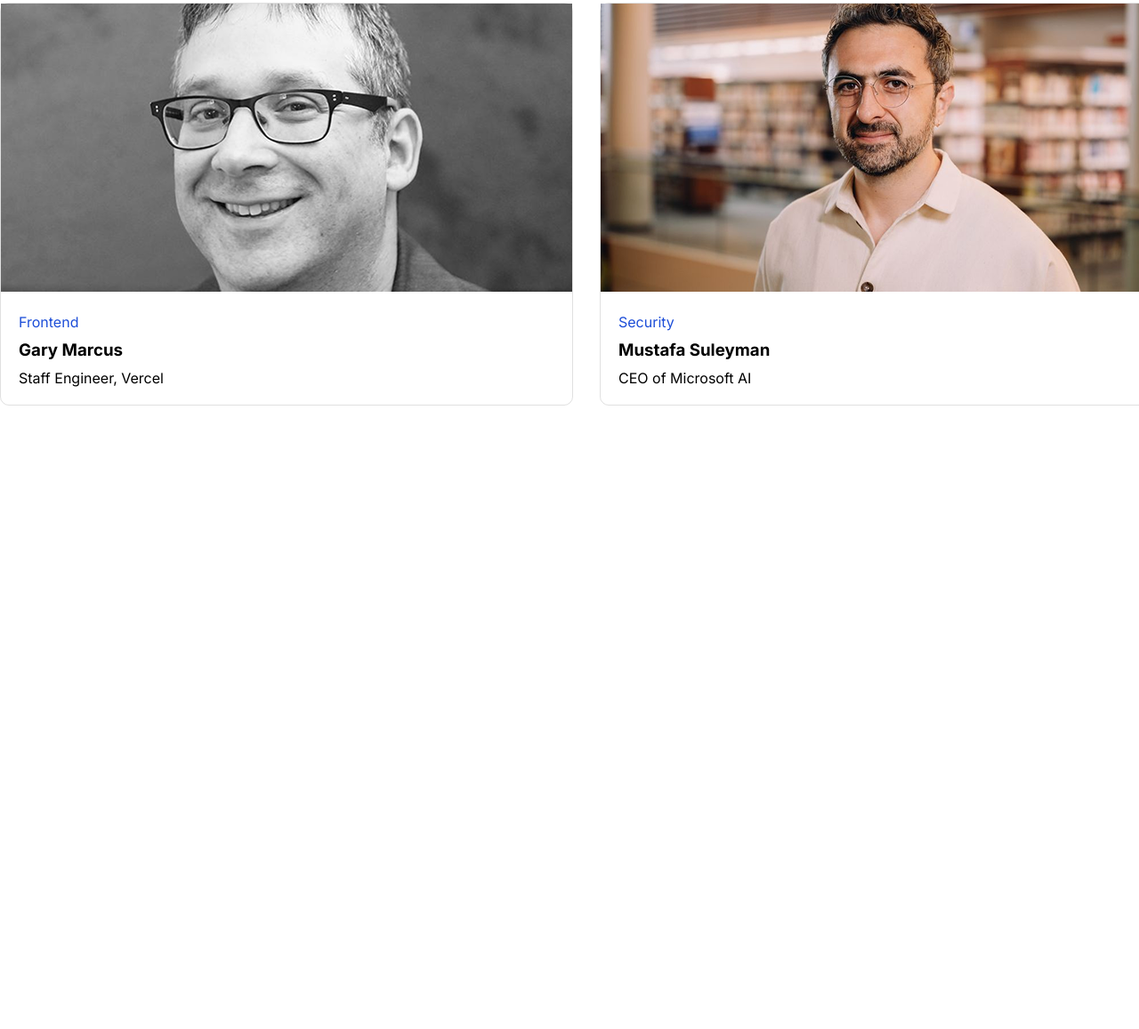
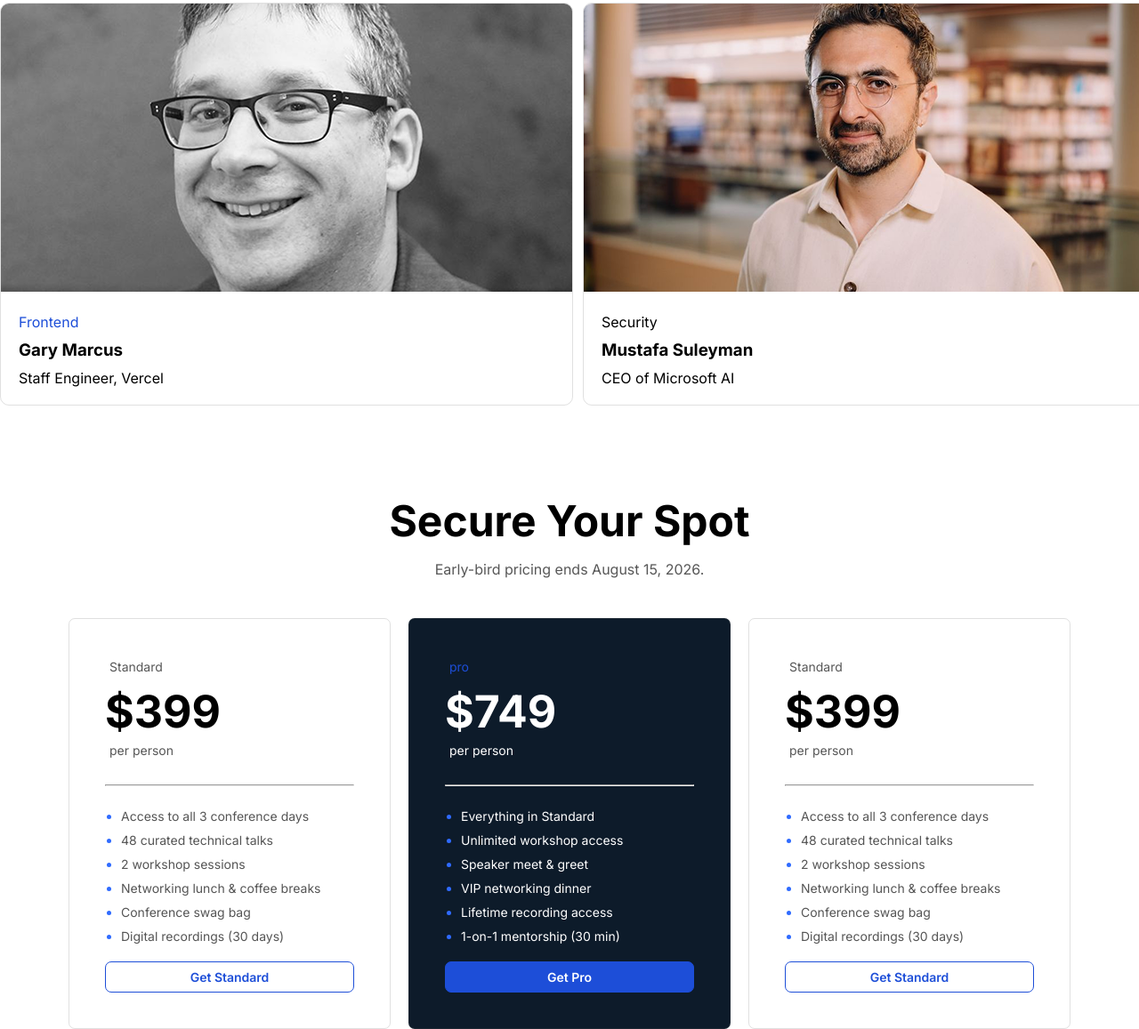
Before and after one commit to saifulanik191/b14-1st-assignment, a plain HTML site: page index.html in a window 1280 px wide. Shown: the part 1402-2559 px from the top of the page at 89% size. Before the commit the page ends 1858 px from the top, so only its background shows below. Drawn offline with Linux system fonts and the light colour scheme.

Commit message:
create secure your spot section and fixed some repeat code

```diff
--- a/index.html
+++ b/index.html
@@ -21,14 +21,13 @@
     <Header>
         <nav class="nav-parent-container container">
             <div><img src="./media/logo.png" alt=""></div>
-            <div>
-                <ul>
-                    <li><a href="">Speakers</a></li>
-                    <li><a href="">Schedule</a></li>
-                    <li><a href="">Tracks</a></li>
-                    <li><a href="">Venue</a></li>
-                    <li><a href="">Blog</a></li>
-                </ul>
+            <div class="nav-menu">
+                <a href="">Speakers</a>
+                <a href="">Schedule</a>
+                <a href="">Tracks</a>
+                <a href="">Venue</a>
+                <a href="">Blog</a>
+
             </div>
             <div>
                 <button class="common-button">Register Now</button>
@@ -72,7 +71,7 @@
                     <img src="./media/andrej.png" alt="andrej.png">
                 </div>
                 <div class="card-box-child">
-                    <p class="card-title">AI / ML</p>
+                    <p><span>AI / ML</span></p>
                     <h3>Andrej Karpathy</h3>
                     <p>Pretraining team, Anthropic</p>
                 </div>
@@ -84,7 +83,7 @@
                     <img src="./media/demis.png" alt="demis.png">
                 </div>
                 <div class="card-box-child">
-                    <p class="card-title">Cloud & DevOps</p>
+                    <p><span>Cloud & DevOps</span></p>
                     <h3>Demis Hassabis</h3>
                     <p>Co-Founder and CEO, Google DeepMind</p>
                 </div>
@@ -96,7 +95,7 @@
                     <img src="./media/gary.png" alt="gary.png">
                 </div>
                 <div class="card-box-child">
-                    <p class="card-title">Frontend</p>
+                    <p><span>Frontend</span></p>
                     <h3>Gary Marcus</h3>
                     <p>Staff Engineer, Vercel</p>
                 </div>
@@ -123,6 +122,95 @@
     </section>
     <!-- meet the speaker -->
 
+    <!-- pricing card -->
+
+    <section class="price-parent container">
+        <h2 class="sub-heading">Secure Your Spot</h2>
+        <p>Early-bird pricing ends August 15, 2026.</p>
+
+        <div class="price-box-parent">
+
+
+            <div class="price-box">
+
+                <div class="card-info">
+                    <p>Standard</p>
+                    <h2>$399</h2>
+                    <p>per person</p>
+                </div>
+                <hr>
+                <div class="card-content">
+                    <ul>
+                        <li>Access to all 3 conference days</li>
+                        <li>48 curated technical talks</li>
+                        <li>2 workshop sessions</li>
+                        <li>Networking lunch & coffee breaks</li>
+                        <li>Conference swag bag</li>
+                        <li>Digital recordings (30 days)</li>
+                    </ul>
+
+                </div>
+                <button class="inline-button">Get Standard</button>
+
+            </div>
+
+
+
+            <div class="price-box-middle price-box ">
+
+                <div class="card-info">
+                    <p><span>pro</span></p>
+                    <h2>$749</h2>
+                    <p>per person</p>
+                </div>
+                <hr>
+                <div class="card-content">
+                    <ul>
+                        <li>Everything in Standard</li>
+                        <li>Unlimited workshop access</li>
+                        <li>Speaker meet & greet</li>
+                        <li>VIP networking dinner</li>
+                        <li>Lifetime recording access</li>
+                        <li>1-on-1 mentorship (30 min)</li>
+                    </ul>
+
+                </div>
+                <button class="inline-button">Get Pro</button>
+
+            </div>
+
+
+
+            <div class="price-box">
+
+                <div class="card-info">
+                    <p>Standard</p>
+                    <h2>$399</h2>
+                    <p>per person</p>
+                </div>
+                <hr>
+                <div class="card-content">
+                    <ul>
+                        <li>Access to all 3 conference days</li>
+                        <li>48 curated technical talks</li>
+                        <li>2 workshop sessions</li>
+                        <li>Networking lunch & coffee breaks</li>
+                        <li>Conference swag bag</li>
+                        <li>Digital recordings (30 days)</li>
+                    </ul>
+
+                </div>
+                <button class="inline-button">Get Standard</button>
+
+            </div>
+
+
+        </div>
+
+    </section>
+
+    <!-- pricing card -->
+
 </body>
 
 </html>
--- a/style.css
+++ b/style.css
@@ -3,8 +3,9 @@
     padding: 0;
     font-family: "Inter", sans-serif;
 
-    /* common style */
+
 }
+/* common style */
 .container{
     max-width: 1320px;
     margin: auto;
@@ -17,6 +18,23 @@
     border-radius: 7px;
 }
 
+.inline-button{
+    background-color: #ffffff;
+    color: #1D4ED8;
+    font-size: 14px;
+    font-weight: 600;
+    margin-top: 10px;
+    width: 100%;
+    padding: 8px 30px ;
+    border: 1px solid #1D4ED8;
+    border-radius: 7px;
+
+}
+
+span{
+    color: #1D4ED8;
+}
+
     /* common style */
 
 nav{
@@ -26,18 +44,16 @@
     justify-content: space-between;
     align-items: center;
 }
-ul{
-    display: flex;
-    justify-content: center;
-    list-style: none;
-    gap: 15px;
-}
-ul li a{
+.nav-menu a{
     text-decoration: none;
     color: #575757;
+    padding: 10px;
+
 }
 
-/* hero style  */
+.nav-menu{
+
+}
 
 .hero-container{
     display: grid;
@@ -77,7 +93,6 @@
     border-radius: 7px;
  }
 
-
  /* meet the speaker style */
 
  .speaker-container{
@@ -100,6 +115,7 @@
     margin: auto;
 border: 1px solid #5757572f;
 border-radius: 10px;
+overflow: hidden;
 
 }
 
@@ -111,8 +127,85 @@
     padding: 5px;
 
 }
-.card-title{
-    color: #1D4ED8;
+ /* meet the speaker style */
+
+ /* pricing style */
+
+ .price-parent{
+    text-align: center;
+    margin-top: 100px;
+ }
+ .price-parent p{
+    color: #575757;
+ }
+ .sub-heading{
+    font-size: 48px;
+margin: 60px 0px 10px 0px;
+
+ }
+
+ .price-box-parent{
+    margin-top: 40px;
+    display: flex;
+justify-content: center;
+gap: 20px;
+box-sizing: border-box;
+
+ }
+.price-box{
+    text-align: left;
+    width: 280px;
+    border: 1px solid #5757572f;
+    border-radius: 7px;
+   padding: 40px;
 }
 
- /* meet the speaker style */
+.card-info h2{
+font-size: 50px;
+}
+.card-info{
+    padding-left: -60px;
+}
+
+.card-info p{
+    font-size: 14px;
+    margin-bottom: 7px;
+}
+.card-content ul{
+ padding-left:18px;
+}
+.card-content li{
+    margin-bottom:10px;
+    font-size:14px;
+    color:#555;
+}
+
+/* Blue Bullet */
+
+.card-content li::marker{
+    color:#2F6BFF;
+}
+hr{
+    margin:25px 0;
+    color: #E5E7EB;
+}
+
+.price-box-middle{
+    background-color: #0D1B2A;
+}
+.price-box-middle button{
+    color: white;
+    background-color: #1D4ED8;
+}
+.price-box-middle h2{
+    color: white;
+}
+.price-box-middle p{
+    color: white;
+}
+.price-box-middle ul li{
+
+    color: white;
+}
+
+ /* pricing style */
```
